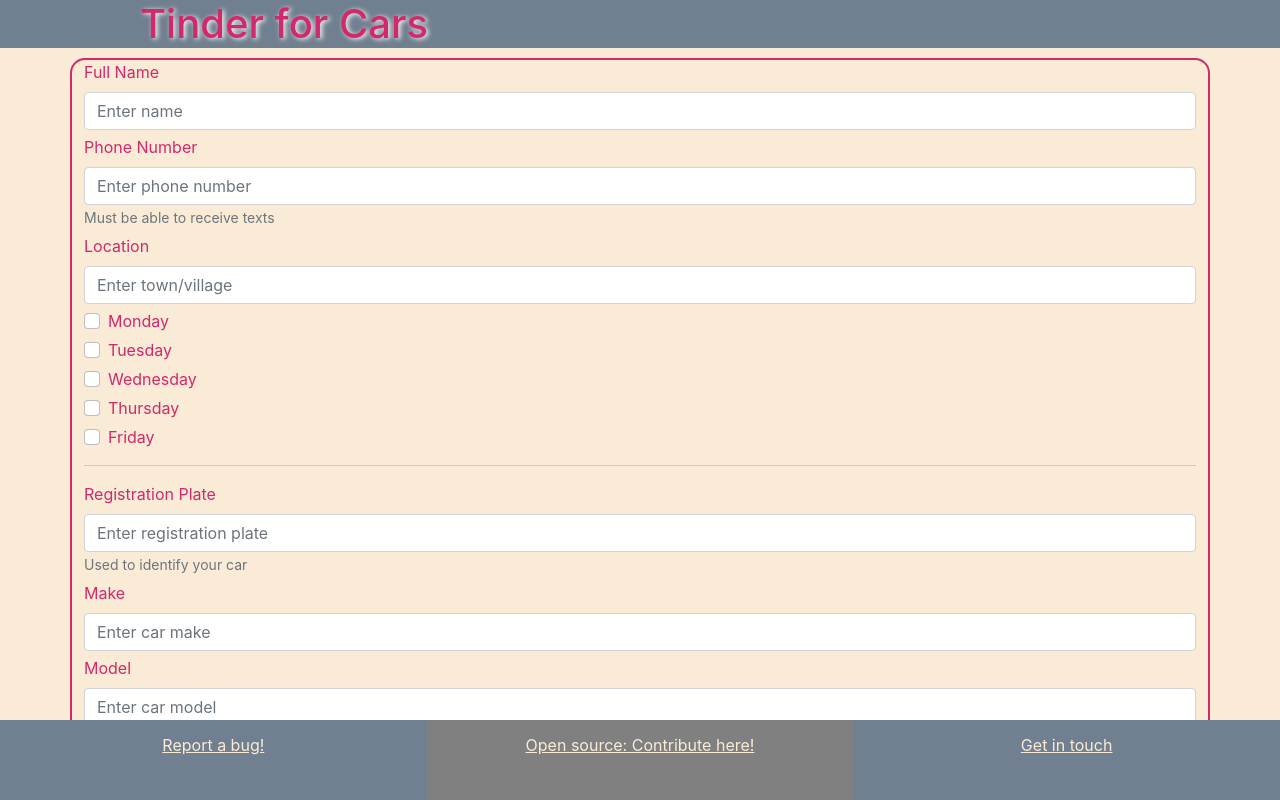
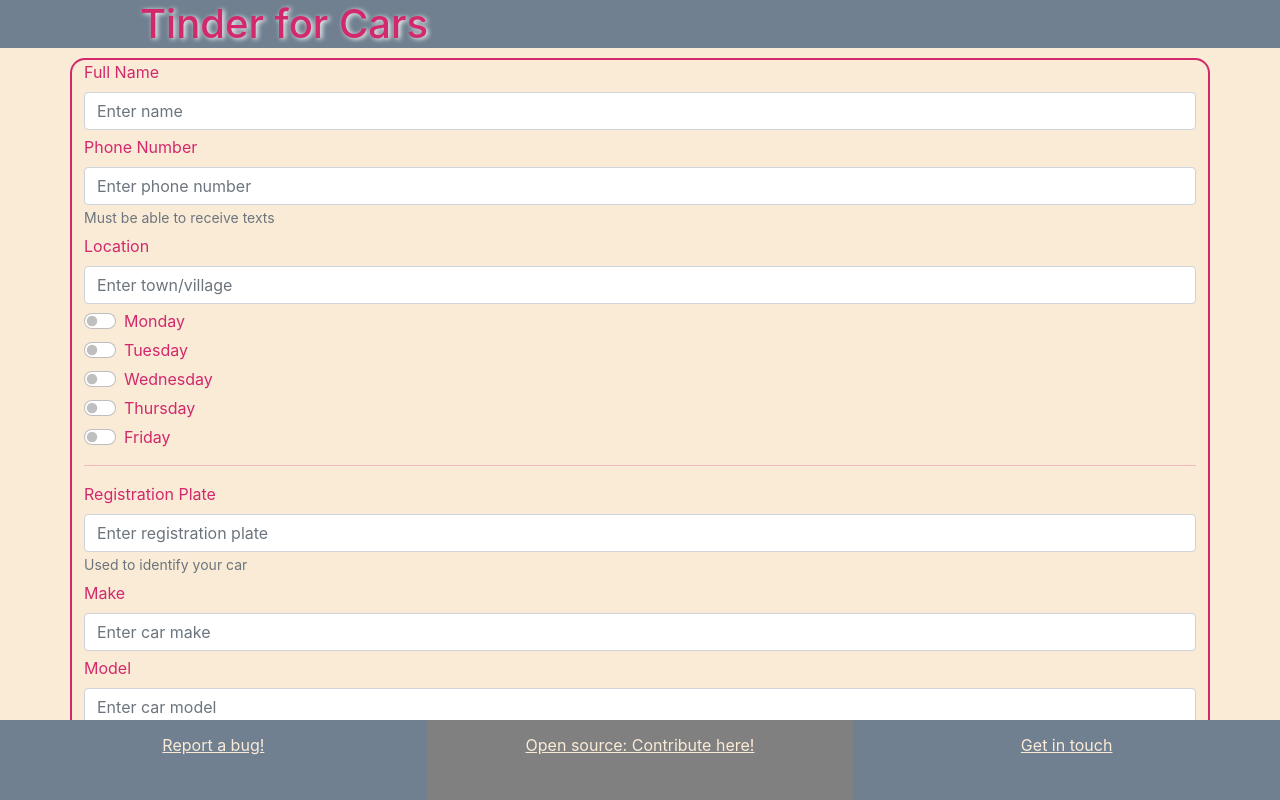
Before and after one commit to AdamDIOM/TinderForCars, a React (Create React App) app: page /new in a window 1280 px wide. Built offline with nearby package versions, Linux system fonts and the light colour scheme.

Commit message:
added new car functionality

```diff
--- a/src/components/Box/Box.js
+++ b/src/components/Box/Box.js
@@ -56,9 +56,11 @@
         var phoneNum = window.prompt("enter your phone num (entire +447624xxxxxx or equivalent)");
         var name = window.prompt("enter your name");
 
+        if(phoneNum==="" || name==="" || phoneNum==null || name==null){
+            alert("missing field. Try again");
+        }else{
             //const phoneNum = "+447624420298";
             const text=`${name} at ${phoneNum}.`;
-        // change phoneNum to the car owner - currently set to env secret number
             /*const response = await fetch(`https://adam-test-3383.twil.io/tinderforcars?text=${text}&number=${process.env.REACT_APP_DEFAULT_PHONE_NUMBER}`*/await fetch(`https://adam-test-3383.twil.io/tinderforcars?text=${text}&plate=${currentData.car.plate}&password=${process.env.REACT_APP_TWILIO_PASSWORD}`, {
                 method: 'POST', // *GET, POST, PUT, DELETE, etc.
                 mode: 'no-cors', // no-cors, *cors, same-origin
@@ -70,6 +72,8 @@
             });
 
             alert("Text sent! Await further messages.");
+        }
+
     }
 
     const [loaded, setLoaded] = useState(false);
--- a/src/components/New/New.js
+++ b/src/components/New/New.js
@@ -1,40 +1,104 @@
+import { useState } from "react";
 import { Button, Container, Form, FormGroup } from "react-bootstrap";
 import "./New.css";
 
 export default function New(){
+
+
+    const [name, setName] = useState("");
+    const [number, setNumber] = useState("");
+    const [location, setLocation] = useState("");
+    const [days, setDays] = useState({
+        monday : false,
+        tuesday : false,
+        wednesday : false,
+        thursday : false,
+        friday : false
+    });
+    const [plate, setPlate] = useState("");
+    const [make, setMake] = useState("");
+    const [model, setModel] = useState("");
+
+
+    async function pingAPI(){
+
+        let daysString = ""
+        if(days.monday) daysString += "Monday, ";
+        if(days.tuesday) daysString += "Tuesday, ";
+        if(days.wednesday) daysString += "Wednesday, ";
+        if(days.thursday) daysString += "Thursday, ";
+        if(days.friday) daysString += "Friday, ";
+
+        daysString = daysString.substring(0,daysString.length-2);
+
+        //console.log(daysString);
+        alert("API pinged.")
+        const text=`name=${name}&number=${number}&location=${location}&plate=${plate}&make=${make}&model=${model}&days=[${daysString}]`;
+        // change phoneNum to the car owner - currently set to env secret number
+        await fetch(`https://adam-test-3383.twil.io/t4cnew?${text}&password=${process.env.REACT_APP_TWILIO_PASSWORD}`, {
+            method: 'POST', // *GET, POST, PUT, DELETE, etc.
+            mode: 'no-cors', // no-cors, *cors, same-origin
+            cache: 'no-cache', // *default, no-cache, reload, force-cache, only-if-cached
+            credentials: 'same-origin', // include, *same-origin, omit
+            headers: {
+              'Content-Type': 'application/x-www-form-urlencoded',
+            }
+          });
+
+        alert("Text sent! Await further messages.");/**/
+
+        //alert(text);
+    }
+
+
     return(
         <Container className="new-box">
-            <Form className="forms">
+            <Form className="forms" onSubmit={(e) => pingAPI()}>
                 <FormGroup>
                     <Form.Label>Full Name</Form.Label>
-                    <Form.Control type="name" placeholder="Enter name" />
+                    <Form.Control type="name" placeholder="Enter name" required onChange={e => setName(e.target.value)}/>
                 </FormGroup><FormGroup>
                     <Form.Label>Phone Number</Form.Label>
-                    <Form.Control type="number" placeholder="Enter phone number"/>
+                    <Form.Control type="number" placeholder="Enter phone number" required onChange={e => setNumber(e.target.value)}/>
                     <Form.Text>Must be able to receive texts</Form.Text>
                 </FormGroup><FormGroup>
                     <Form.Label>Location</Form.Label>
-                    <Form.Control type="location" placeholder="Enter town/village"/>
+                    <Form.Control type="location" placeholder="Enter town/village" required onChange={e => setLocation(e.target.value)}/>
                 </FormGroup><FormGroup>
-                    <Form.Check type="checkbox" label="Monday" />
-                    <Form.Check type="checkbox" label="Tuesday" />
-                    <Form.Check type="checkbox" label="Wednesday" />
-                    <Form.Check type="checkbox" label="Thursday" />
-                    <Form.Check type="checkbox" label="Friday" />
+                    <Form.Check type="switch" label="Monday" onChange={e => setDays((prevState) => ({
+                        ...prevState,
+                        monday: e.target.checked,
+                    }))}/>
+                    <Form.Check type="switch" label="Tuesday" onChange={e => setDays((prevState) => ({
+                        ...prevState,
+                        tuesday: e.target.checked,
+                    }))}/>
+                    <Form.Check type="switch" label="Wednesday" onChange={e => setDays((prevState) => ({
+                        ...prevState,
+                        wednesday: e.target.checked,
+                    }))}/>
+                    <Form.Check type="switch" label="Thursday" onChange={e => setDays((prevState) => ({
+                        ...prevState,
+                        thursday: e.target.checked,
+                    }))}/>
+                    <Form.Check type="switch" label="Friday" onChange={e => setDays((prevState) => ({
+                        ...prevState,
+                        friday: e.target.checked,
+                    }))}/>
                 </FormGroup>
                 <hr />
                 <FormGroup>
                     <Form.Label>Registration Plate</Form.Label>
-                    <Form.Control type="reg-plate" placeholder="Enter registration plate" />
+                    <Form.Control type="reg-plate" placeholder="Enter registration plate" required onChange={e => setPlate(e.target.value)}/>
                     <Form.Text>Used to identify your car</Form.Text>
                 </FormGroup><FormGroup>
                     <Form.Label>Make</Form.Label>
-                    <Form.Control type="make" placeholder="Enter car make" />
+                    <Form.Control type="make" placeholder="Enter car make" required onChange={e => setMake(e.target.value)}/>
                 </FormGroup><FormGroup>
                     <Form.Label>Model</Form.Label>
-                    <Form.Control type="model" placeholder="Enter car model" />
+                    <Form.Control type="model" placeholder="Enter car model" required onChange={e => setModel(e.target.value)}/>
                 </FormGroup>
-                <Button variant="success" type="submit">
+                <Button variant="success" type="submit" >
                     Submit
                 </Button>
             </Form>
```
Lines whose indentation alone changed are shown as unchanged.
